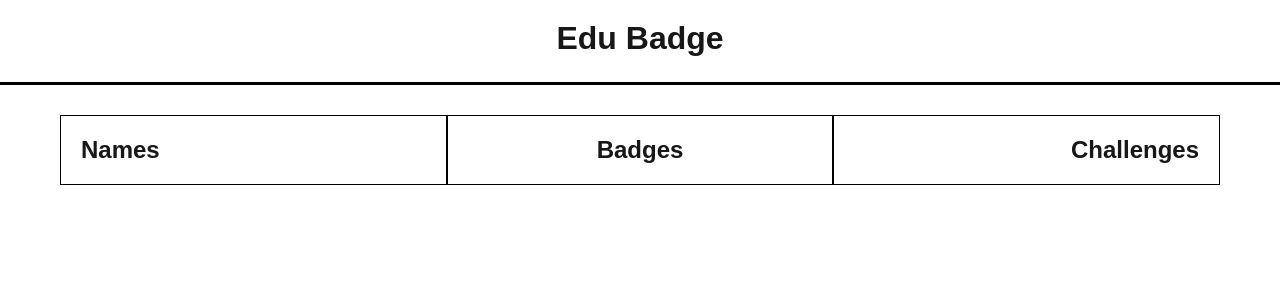
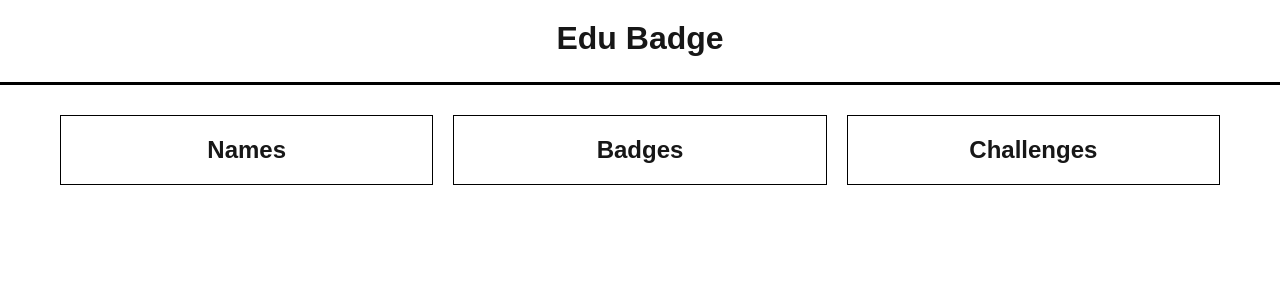
Before and after one commit to Tommy3404/GroupC-Badge, a Next.js app in the folder web/: page /homePage in a window 1280 px wide. Shown: the top 300 px of the page. Built offline with nearby package versions, Linux system fonts and the light colour scheme.

Commit message:
Increased the gap between the borders and centered the Challenges plus Names

```diff
--- a/web/src/app/homePage/homePage.module.css
+++ b/web/src/app/homePage/homePage.module.css
@@ -27,9 +27,9 @@ body {
     margin-top: 30px;
     padding: 0 20px;
     box-sizing: border-box;
+    gap: 20px;
   }
 
-  /* Shared box styling */
   .names, .badges, .challenges {
     flex: 1;
     border: 1px solid black;
@@ -37,13 +37,16 @@ body {
     box-sizing: border-box;
   }
 
+  .names {
+    text-align: center;
+  }
+
   .badges {
     text-align: center;
   }
 
-  /* Right-align "Challenges" */
   .challenges {
-    text-align: right;
+    text-align: center;
   }
 
   /* Media Query for responsiveness */
```
